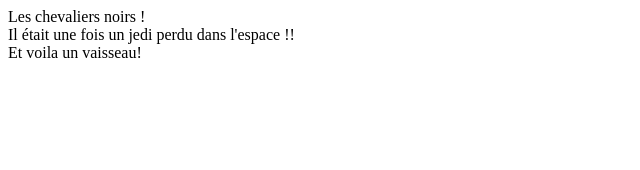
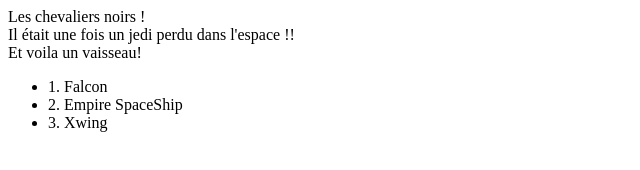
Before and after one commit to romCapG/formationgit1, a plain HTML site: page index.html in a window 1280 px wide. Shown: the whole page, without its empty margins (0-640 px from the left). Drawn offline with Linux system fonts and the light colour scheme.

Commit message:
feat: ul liste space ship

```diff
--- a/index.html
+++ b/index.html
@@ -15,6 +15,12 @@
         <div>
             Et voila un vaisseau!
         </div>
+      <ul>
+        <li>1. Falcon</li>
+        <li>2. Empire SpaceShip</li>
+        <li>3. Xwing</li>
+      </ul>
+
 
 
 </body>
```
